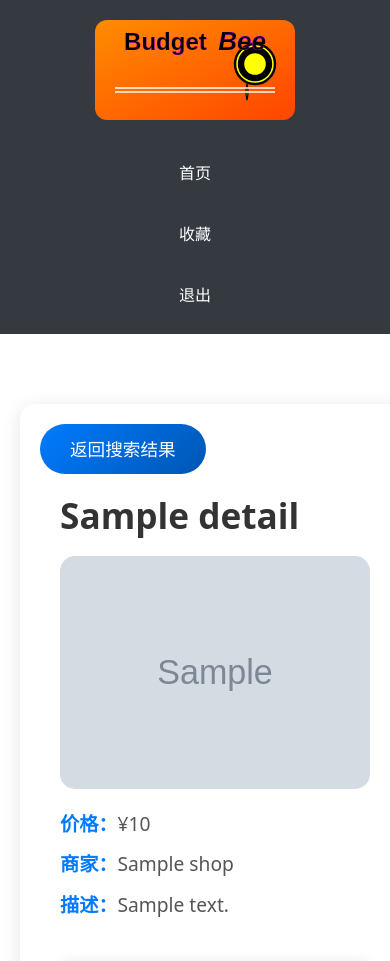
After one commit to lEEExp3rt/ZJU-BS-SYSTEM-PROJECT, a Python web app: template src/backend/templates/home/details.html in a window 390 px wide. The commit adds this page. Shown: the top 961 px of the page. Run offline with Jinja, Linux system fonts and the light colour scheme; the template is opened without the code that fills it: most values are stand-ins (such as "Sample title", 1, 10 or a date in 2020); grey boxes marked "Sample" are stand-in pictures.

Commit message:
feat: Added price-history and fixed lots of bugs

```diff
--- a/src/backend/database/DatabaseConnector.py
+++ b/src/backend/database/DatabaseConnector.py
@@ -65,6 +65,7 @@ class DatabaseConnector():
                 charset=self.__charset if charset is None else charset,
                 autocommit=False
             )
+            self.__is_connected = True
 
     def close(self) -> None:
         """
@@ -73,6 +74,7 @@ class DatabaseConnector():
 
         if self.__is_connected:
             try:
+                self.__is_connected = False
                 self.__conn.close()
             except pymysql.err.Error:
                 pass
--- a/src/backend/templates/base.html
+++ b/src/backend/templates/base.html
@@ -7,6 +7,10 @@
 
     <title>{% block title %}{% endblock %}Budget Bee</title>
     <link rel="stylesheet" href="{{ url_for('static', filename='css/bootstrap.min.css') }}" crossorigin="anonymous">
+
+    <!-- 设置 favicon -->
+    <link rel="icon" href="{{ url_for('static', filename='img/favicon-16x16.png') }}" type="image/x-icon">
+
 
     {% block style %}
     {% endblock %}
--- /dev/null
+++ b/src/backend/templates/home/details.html
@@ -0,0 +1,240 @@
+{% extends "base.html" %}
+
+{% block title %}Details - {% endblock %}
+
+{% block style %}
+  <style>
+    /* 商品详情页样式 */
+    .product-detail {
+      margin-left: 400px;
+      padding: 40px;
+      background-color: white;
+      border-radius: 15px;
+      box-shadow: 0 4px 20px rgba(0, 0, 0, 0.1);
+      max-width: 900px;
+      margin-right: auto;
+      margin-top: 40px;
+      margin-bottom: 40px;
+      position: relative;  /* 使返回按钮可以绝对定位 */
+    }
+
+    /* 商品图片样式 */
+    .product-detail img {
+      max-width: 100%;
+      border-radius: 15px;
+      margin-bottom: 20px;
+      align-self: center;  /* 使用flexbox居中图片 */
+      display: block;
+      margin-left: auto;
+      margin-right: auto;
+    }
+
+    /* 商品名样式 */
+    .product-detail h2 {
+      margin-top: 50px;  /* 调整商品名称距离顶部的间距 */
+      margin-bottom: 20px;
+      font-size: 2.2rem;  /* 减小字体大小 */
+      color: #333;
+      font-weight: 600;
+    }
+
+    /* 文字描述 */
+    .product-detail p {
+      font-size: 1.2rem;
+      color: #555;
+      line-height: 1.6;
+      margin: 10px 0;
+    }
+
+    /* 强调文字样式 */
+    .product-detail strong {
+      color: #007bff;
+    }
+
+    /* 返回按钮样式 */
+    .btn-back {
+      position: absolute;
+      top: 20px;
+      left: 20px;
+      display: inline-block;
+      padding: 12px 30px;
+      font-size: 1.1rem;
+      font-weight: 500;
+      background: linear-gradient(135deg, #007bff, #0056b3);
+      color: white;
+      border-radius: 50px;
+      border: none;
+      text-align: center;
+      transition: background 0.3s ease;
+      text-decoration: none;
+    }
+
+    .btn-back:hover {
+      background: linear-gradient(135deg, #0056b3, #003f8f);
+    }
+
+    /* 图表容器 */
+    .chart-container {
+      margin-top: 40px;
+      padding: 30px;
+      background-color: #f8f9fa;
+      border-radius: 10px;
+      box-shadow: 0 2px 15px rgba(0, 0, 0, 0.1);
+    }
+
+    canvas {
+      width: 100% !important;
+      height: 400px;
+      border-radius: 10px;
+    }
+
+    /* 侧边栏样式 */
+    .sidebar {
+      position: fixed;
+      top: 0;
+      left: 0;
+      bottom: 0;
+      width: 200px;
+      height: 100%;
+      background-color: #343a40;
+      padding-top: 20px;
+      color: white;
+      box-shadow: 4px 0 20px rgba(0, 0, 0, 0.1);
+    }
+
+    .sidebar img {
+      max-width: 200px;
+      margin: 0 auto;
+      display: block;
+      margin-bottom: 30px;
+    }
+
+    .sidebar ul {
+      padding-left: 0;
+      list-style: none;
+    }
+
+    .sidebar ul li {
+      margin: 15px 0;
+    }
+
+    .sidebar ul li a {
+      color: white;
+      font-size: 1.1rem;
+      padding: 10px;
+      text-decoration: none;
+      display: block;
+      border-radius: 5px;
+      transition: background-color 0.3s ease;
+    }
+
+    .sidebar ul li a:hover {
+      background-color: #495057;
+    }
+
+    /* 响应式样式 */
+    @media (max-width: 768px) {
+      .product-detail {
+        margin-left: 20px;
+        margin-right: 20px;
+      }
+
+      .sidebar {
+        position: static;
+        width: 100%;
+        margin-bottom: 30px;
+        box-shadow: none;
+      }
+
+      .sidebar ul li a {
+        font-size: 1rem;
+      }
+    }
+  </style>
+{% endblock %}
+
+{% block content %}
+  <div class="container-fluid">
+    <div class="row">
+      <!-- 侧边栏 -->
+      <div class="col-md-3 col-12 sidebar">
+        <object type="image/svg+xml" data="{{ url_for('static', filename='img/logo3.svg') }}" class="img-fluid" style="max-width: 200px; height: auto;">
+          <img src="{{ url_for('static', filename='img/logo.svg') }}" alt="站点Logo" />
+        </object>
+        <ul class="list-unstyled">
+          <li><a href="{{ url_for('home.home') }}" class="btn btn-link text-white">首页</a></li>
+          <li><a href="favorites" class="btn btn-link text-white">收藏</a></li>
+          <li><a href="{{ url_for('authentication.logout') }}" class="btn btn-link text-white">退出</a></li>
+        </ul>
+      </div>
+
+      <!-- 主内容区 -->
+      <div class="col-md-9 col-12 product-detail">
+        <h2>{{ details.name }}</h2>
+        <img src="{{ details.image }}" alt="{{ details.name }}" class="img-fluid">
+        <p><strong>价格：</strong>¥{{ details.price }}</p>
+        <p><strong>商家：</strong>{{ details.shop }}</p>
+        <p><strong>描述：</strong>{{ details.description }}</p>
+
+        <!-- 返回按钮 -->
+        <a href="javascript:void(0);" class="btn-back" onclick="window.history.back()">返回搜索结果</a>
+
+        <!-- 显示价格走势图 -->
+        <div class="chart-container">
+          <canvas id="priceChart"></canvas>
+        </div>
+      </div>
+    </div>
+  </div>
+{% endblock %}
+
+{% block script %}
+  <script src="https://cdn.jsdelivr.net/npm/chart.js"></script>
+
+  <script>
+    // 获取价格历史数据
+    const priceHistory = {{ details.priceHistory|tojson }};
+
+    // 创建图表
+    const ctx = document.getElementById('priceChart').getContext('2d');
+    const chart = new Chart(ctx, {
+      type: 'line',
+      data: {
+        labels: priceHistory.map(item => item.checkpoint),  // 假设价格历史包含日期
+        datasets: [{
+          label: '价格历史',
+          data: priceHistory.map(item => item.price),  // 获取价格数据
+          borderColor: 'rgba(75, 192, 192, 1)',
+          fill: false,
+          pointRadius: 5,  // 控制数据点的大小
+          pointBackgroundColor: 'rgba(75, 192, 192, 1)'
+        }]
+      },
+      options: {
+        responsive: true,
+        maintainAspectRatio: false, // 允许图表自适应容器大小
+        plugins: {
+          title: {
+            display: true,
+            text: '商品价格走势图'
+          }
+        },
+        scales: {
+          x: {
+            ticks: {
+              maxRotation: 0,  // 防止x轴标签旋转，确保标签可以水平显示
+              autoSkip: true    // 自动跳过一些x轴标签，避免重叠
+            }
+          },
+          y: {
+            min: Math.min(...priceHistory.map(item => item.price)) - 10,  // 设置y轴的最小值，确保图表的底部有一点间距
+            max: Math.max(...priceHistory.map(item => item.price)) + 10,  // 设置y轴的最大值，确保图表顶部有一点间距
+            ticks: {
+              beginAtZero: false  // 不强制从0开始
+            }
+          }
+        }
+      }
+    });
+  </script>
+{% endblock %}
--- a/src/pyproject.toml
+++ b/src/pyproject.toml
@@ -1,6 +1,6 @@
 [project]
 name = "Budget_Bee"
-version = "1.0.0"
+version = "1.2.0"
 description = "A cross-platform budget management tool to help users compare prices and make the best decisions."
 keywords = ["full-stack", "Flask", "MySQL", "Python", "B/S", "ZJU"]
 authors = [
```
Also changed, not shown: TODO.md (+4 -0 lines), src/backend/models/Price.py (+14 -1 lines), src/backend/models/Product.py (+21 -0 lines), src/backend/templates/home/home.html (+2 -6 lines), src/backend/templates/home/search.html (+8 -7 lines), src/backend/views/home.py (+85 -7 lines), src/configs/DBInitializer.sql (+5 -5 lines), CHANGELOG.md, README.md, src/backend/static/img/android-chrome-192x192.png (added), src/backend/static/img/android-chrome-512x512.png (added), src/backend/static/img/apple-touch-icon.png (added), src/backend/static/img/favicon-16x16.png (added), src/backend/static/img/favicon-32x32.png (added), 1 more files.
